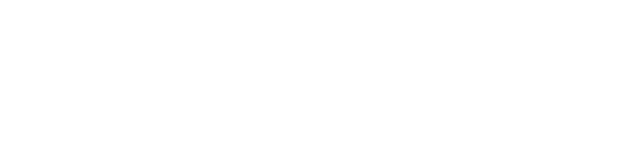
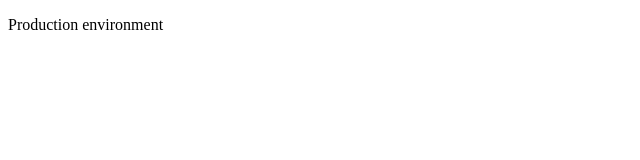
Before and after one commit to Giridhard123/updateAssignment, a plain HTML site: page index.html in a window 1280 px wide. Shown: the whole page, without its empty margins (0-640 px from the left). Drawn offline with Linux system fonts and the light colour scheme.

Commit message:
Production env title added

```diff
--- a/index.html
+++ b/index.html
@@ -3,6 +3,6 @@
 	<title>updated assignment</title>
    </head>
    <body>
-
+	<p> Production environment </p>
    </body>
 </html>
```
